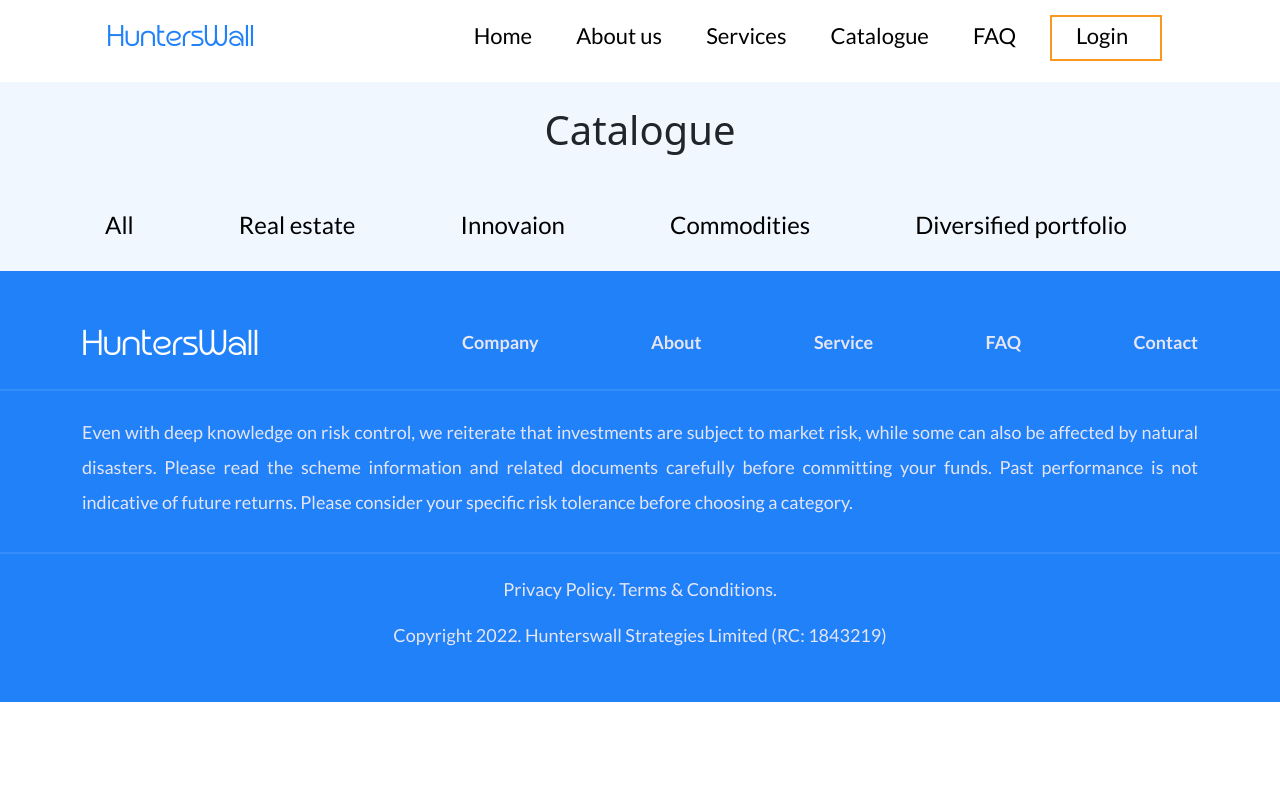
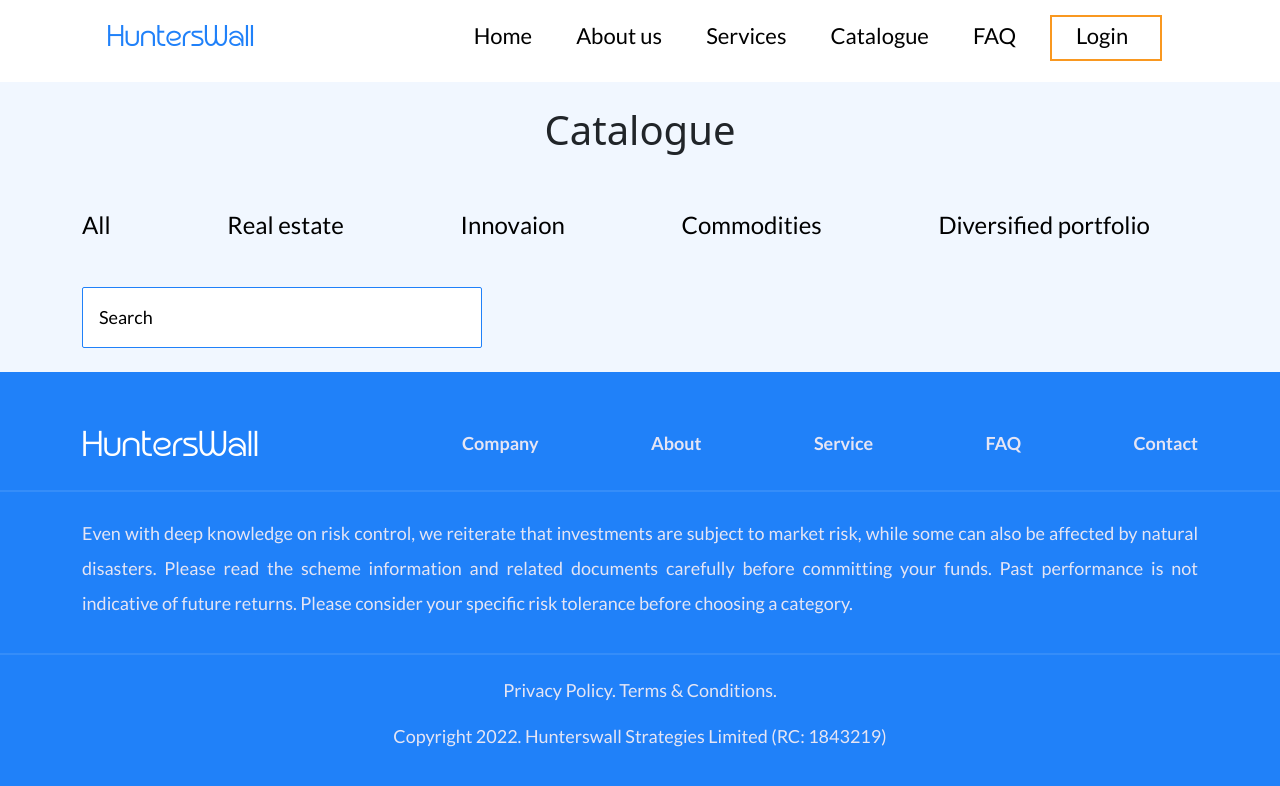
Before and after one commit to Dreezy305/HuntersWall, a Next.js app: page /catalogue in a window 1280 px wide. Shown: the top 786 px of the page. Built offline with nearby package versions, Linux system fonts and the light colour scheme.

Commit message:
catalogue  section

```diff
--- a/pages/catalogue.js
+++ b/pages/catalogue.js
@@ -6,8 +6,8 @@ function Catalogue() {
     <Layout>
       <section className="catalogue pt-4">
         <h1 className="text-center catalogue_title">Catalogue</h1>
-
-        <div className="pt-5 pb-4 pe-lg-5 d-flex flex-row justify-content-evenly catalogue_row">
+        <div className="container">
+          <div className="pt-5 pb-4 pe-lg-5 d-flex flex-row justify-content-between catalogue_row">
             <h6 className="tabs">All</h6>
 
             <h6 className="tabs">Real estate</h6>
@@ -20,6 +20,10 @@ function Catalogue() {
               Diversified portfolio
             </h6>
           </div>
+          <div className="d-flex flex-row pb-4 pt-3 catalogue_filter">
+            <input type="text" className="px-3 py-3" placeholder="Search" />
+          </div>
+        </div>
       </section>
     </Layout>
   );
--- a/styles/globals.scss
+++ b/styles/globals.scss
@@ -262,6 +262,27 @@
       cursor: pointer;
     }
   }
+  &_filter {
+    input {
+      width: 400px;
+      border-radius: 2px;
+      outline: none;
+      border: 1px solid #2081f9;
+      box-sizing: border-box;
+      font-family: Lato;
+      font-style: normal;
+      font-weight: normal;
+      font-size: 18px;
+      &::placeholder {
+        font-family: Lato;
+        font-style: normal;
+        font-weight: normal;
+        font-size: 18px;
+        line-height: 22px;
+        color: #000000;
+      }
+    }
+  }
 }
 
 .tabs {
```
Lines whose indentation alone changed are shown as unchanged.
